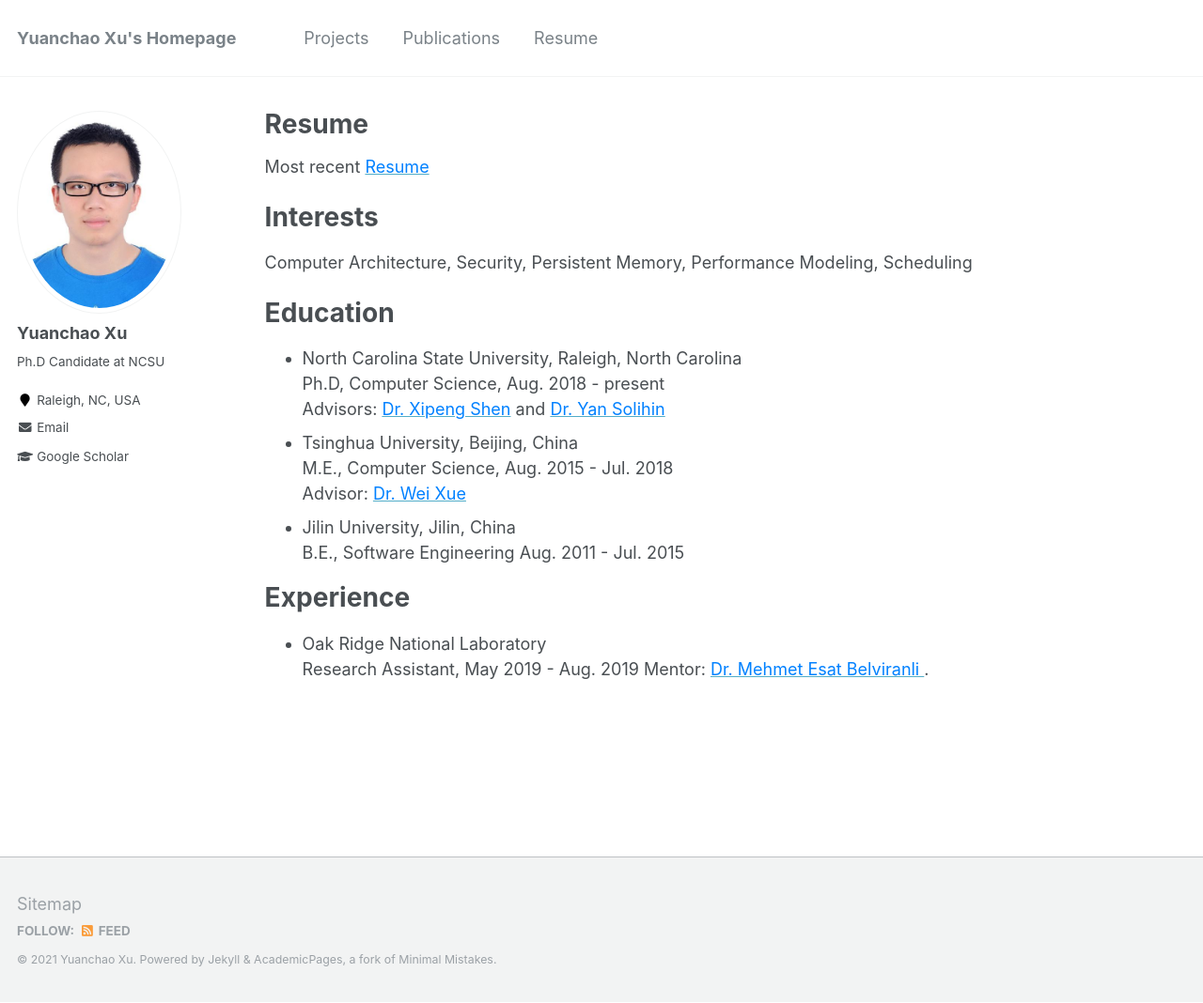
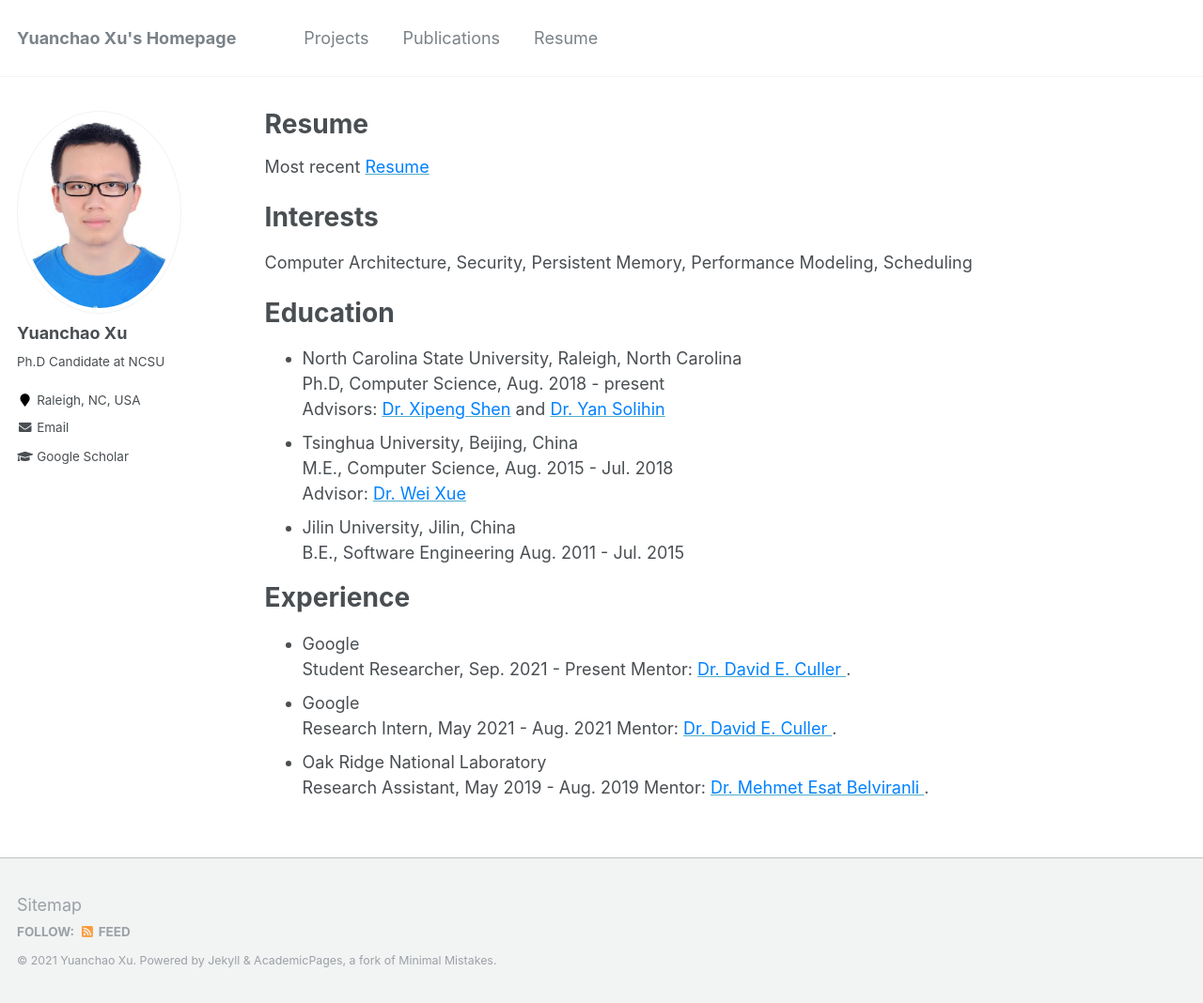
Before and after one commit to yuanchaoxu6/yuanchaoxu6.github.io, a Jekyll site: the page built from _pages/cv.md, in a window 1280 px wide and 1068 px high. Shown: the whole window at 94% size. Built offline with Jekyll 4.4.1, drawn with Linux system fonts in a browser that asks for light colours.

Commit message:
Update cv.md

```diff
--- a/_pages/cv.md
+++ b/_pages/cv.md
@@ -27,6 +27,12 @@ Education
 
 Experience
 ======
+* Google <br>
+  Student Researcher, Sep. 2021 - Present
+  Mentor: [<font color="#0081ff">Dr. David E. Culler </font>](http://people.eecs.berkeley.edu/~culler/).
+* Google <br>
+  Research Intern, May 2021 - Aug. 2021
+  Mentor: [<font color="#0081ff">Dr. David E. Culler </font>](http://people.eecs.berkeley.edu/~culler/).
 * Oak Ridge National Laboratory <br>
   Research Assistant, May 2019 - Aug. 2019
   Mentor: [<font color="#0081ff">Dr. Mehmet Esat Belviranli </font>](https://mehmet.belviranli.com/).
```
